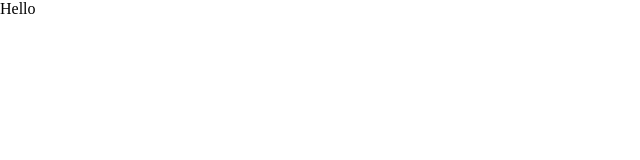
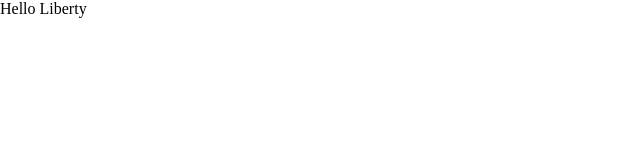
Before and after one commit to LevaniMigriauli/todo-list, a website built with webpack: page src/index.html in a window 1280 px wide. Shown: the full height of the page, 0-640 px from the left. Built offline with nearby package versions, Linux system fonts and the light colour scheme.

Commit message:
first commit

```diff
--- a/src/index.html
+++ b/src/index.html
@@ -7,6 +7,6 @@
     <title>Document</title>
   </head>
   <body>
-    Hello
+    Hello Liberty
   </body>
 </html>
```
